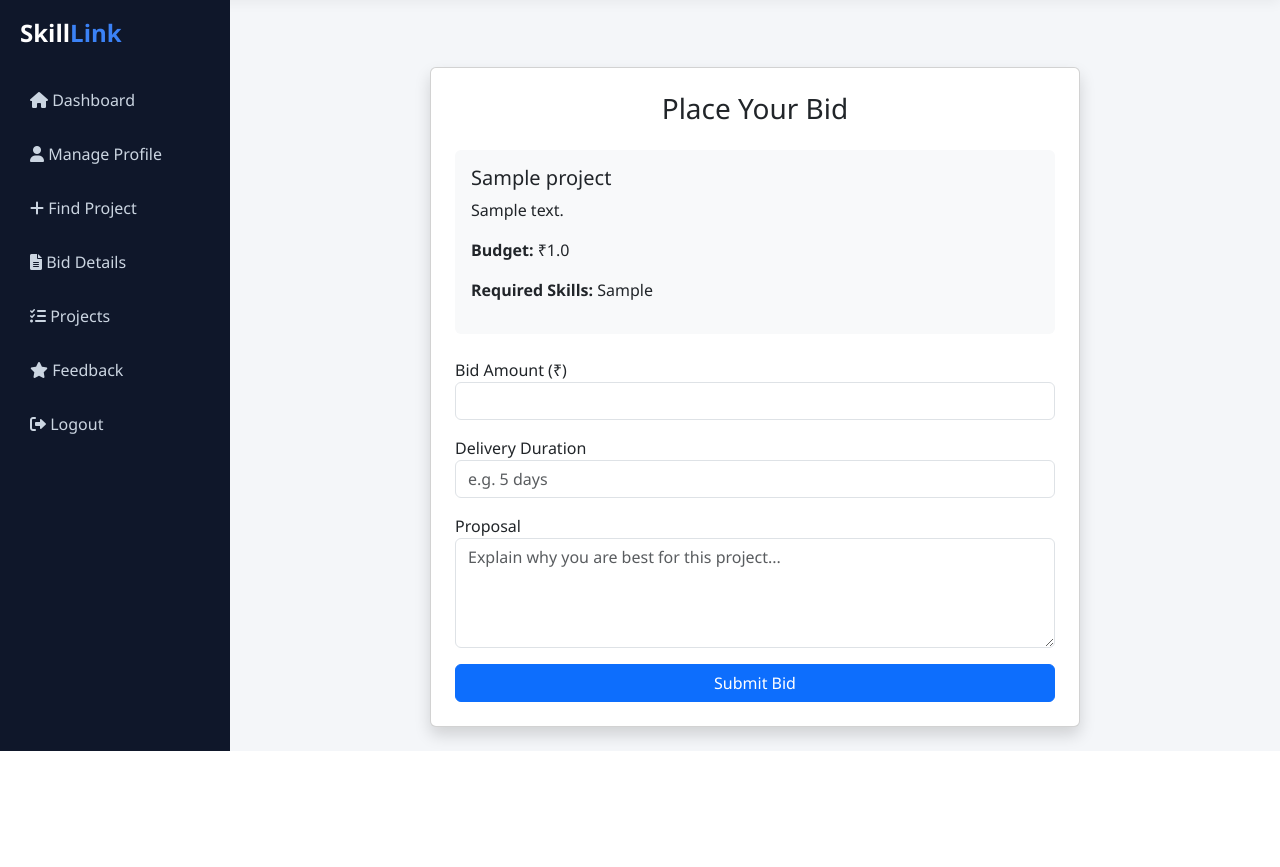
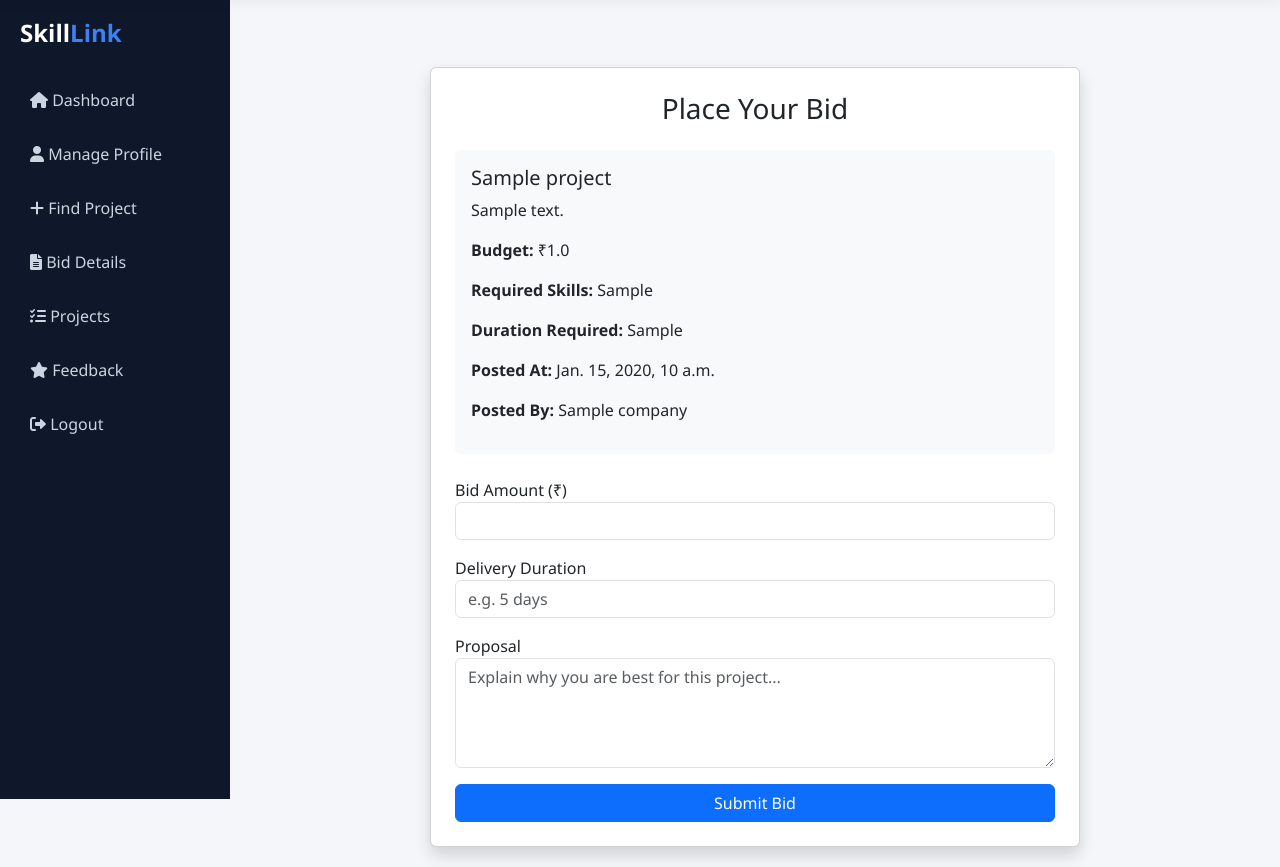
Before and after one commit to Mr-Satyajeet-Patil/Skill-Link, a Django app: template freelancerapp/templates/freelancer/placebid.html in a window 1280 px wide. Shown: the part 49-916 px from the top of the page. Before the commit the page ends 800 px from the top, so only its background shows below. Run offline with Django 5.2, Linux system fonts and the light colour scheme; the template is opened without the code that fills it: values that come from a table or form of the project are taken from there, others are empty; tables that the repository leaves empty hold one stand-in row (values such as "Sample post").

```diff
--- a/companyapp/templates/company/companypanel.html
+++ b/companyapp/templates/company/companypanel.html
@@ -76,6 +76,10 @@
 
     box-shadow: 0 4px 12px rgba(0,0,0,0.05);
 
+    position: sticky;
+    top: 0;
+
+    z-index: 1000;
 }
 
         .topbar h5 {
--- a/freelancerapp/templates/freelancer/freelancerpanel.html
+++ b/freelancerapp/templates/freelancer/freelancerpanel.html
@@ -37,6 +37,7 @@
             padding: 20px;
             position: fixed;
             width: 230px;
+            z-index: 999;
         }
 
         .sidebar h4 {
@@ -76,6 +77,10 @@
 
     box-shadow: 0 4px 12px rgba(0,0,0,0.05);
 
+    position: sticky;
+    top: 0;
+
+    z-index: 1000;
 }
 
         .topbar h5 {
--- a/freelancerapp/templates/freelancer/placebid.html
+++ b/freelancerapp/templates/freelancer/placebid.html
@@ -14,6 +14,9 @@
             <p>{{ project.description }}</p>
             <p><strong>Budget:</strong> ₹{{ project.budget }}</p>
             <p><strong>Required Skills:</strong> {{ project.requiredskills }}</p>
+            <p><strong>Duration Required:</strong> {{ project.duration }}</p>
+            <p><strong>Posted At:</strong> {{ project.postedat }}</p>
+            <p><strong>Posted By:</strong> {{ project.companyname }}</p>
         </div>
 
         <!-- Bid Form -->
```
Lines whose indentation alone changed are shown as unchanged.
